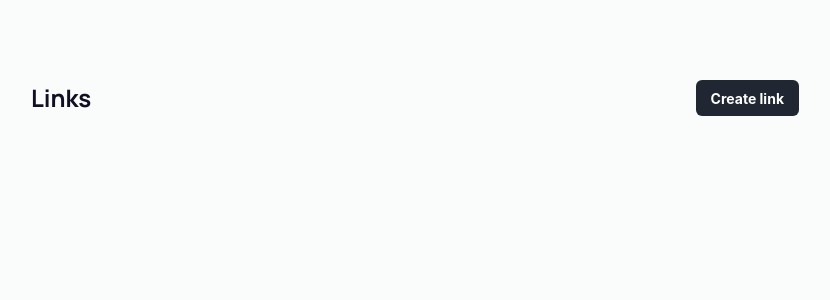
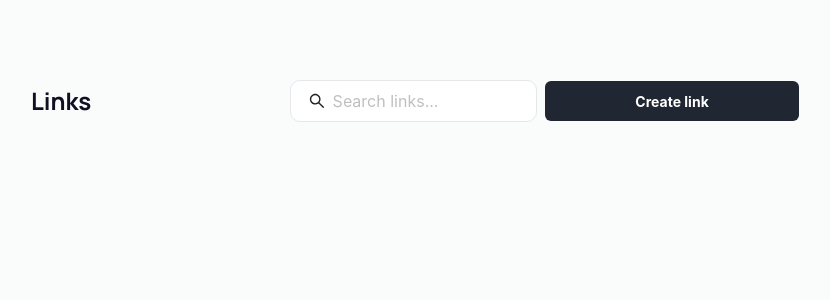
Before and after one commit to NwogeEberechi/snaplink, a React (Vite) app: page / in a window 1280 px wide. Shown: the top 300 px of the page, without its empty margins (225-1055 px from the left). Built offline with nearby package versions, Linux system fonts and the light colour scheme.

Commit message:
Feature: implement search functionality

```diff
--- a/src/assets/css/custom.css
+++ b/src/assets/css/custom.css
@@ -118,7 +118,7 @@ a {
     width: 100%;
     font-weight: 700;
     color: var(--rk-colorWhite);
-    height: 36px;
+    height: 40px;
     box-shadow: none;
 }
 
@@ -134,6 +134,15 @@ a {
     color: var(--rk-auth-label) !important;
 }
 
+.ant-input {
+    min-width: 350px;
+    padding: 0 0 0 4px !important;
+}
+
+.ant-input-prefix {
+    margin-left: 10px;
+}
+
 .primary_color_variant {
     background: var(--rk-primary);
 }
--- /dev/null
+++ b/src/components/SearchBar.tsx
@@ -0,0 +1,29 @@
+// src/components/SearchBar.tsx
+import React from "react";
+import { SearchOutlined } from "@ant-design/icons";
+import { Input } from "antd";
+import { useAppSelector, useAppDispatch } from "../hooks";
+import { setSearchTerm } from "../features/links/linksSlice";
+
+export const SearchBar = () => {
+  const dispatch = useAppDispatch();
+  const { searchTerm } = useAppSelector((state) => ({
+    searchTerm: state.links.searchTerm,
+  }));
+
+  const handleSearchChange = (e: React.ChangeEvent<HTMLInputElement>) => {
+    dispatch(setSearchTerm(e.target.value));
+  };
+
+  return (
+    <Input
+      size="large"
+      type="text"
+      placeholder="Search links..."
+      value={searchTerm}
+      onChange={handleSearchChange}
+      className="border p-2 rounded w-full"
+      prefix={<SearchOutlined />}
+    />
+  );
+};
--- a/src/components/links/LinkList.tsx
+++ b/src/components/links/LinkList.tsx
@@ -1,15 +1,26 @@
-import React from "react";
+import React, { useMemo } from "react";
 import { useAppSelector } from "../../hooks";
 import { LinkCard } from "./LinkCard";
 
 export const LinkList: React.FC = () => {
-  const { links } = useAppSelector((state) => ({
+  const { links, searchTerm } = useAppSelector((state) => ({
     links: state.links.links,
+    searchTerm: state.links.searchTerm,
   }));
+
+  const filteredLinks = useMemo(() => {
+    if (searchTerm?.length >= 3) {
+      return links.filter((link) =>
+        link.longUrl?.toLowerCase().includes(searchTerm?.toLowerCase())
+      );
+    }
+
+    return links;
+  }, [links, searchTerm]);
 
   return (
     <div className="space-y-4">
-      {links.map((link) => (
+      {filteredLinks.map((link) => (
         <LinkCard key={link.urlCode} link={link} />
       ))}
     </div>
--- a/src/features/links/linksSlice.ts
+++ b/src/features/links/linksSlice.ts
@@ -13,6 +13,7 @@ export interface Link {
 export interface LinksState {
   links: Link[];
   counter: number;
+  searchTerm: string;
 }
 
 const loadState = (): LinksState | undefined => {
@@ -39,6 +40,7 @@ const saveState = (state: LinksState) => {
 const initialState: LinksState = loadState() || {
   links: [],
   counter: 0,
+  searchTerm: "",
 };
 
 export const linksSlice = createSlice({
@@ -80,9 +82,12 @@ export const linksSlice = createSlice({
         saveState(state);
       }
     },
+    setSearchTerm: (state, action: PayloadAction<string>) => {
+      state.searchTerm = action.payload;
+    },
   },
 });
 
 const { actions, reducer } = linksSlice;
-export const { addLink, incrementClicks } = actions;
+export const { addLink, incrementClicks, setSearchTerm } = actions;
 export const linksReducer = reducer;
--- a/src/pages/HomePage.tsx
+++ b/src/pages/HomePage.tsx
@@ -1,5 +1,6 @@
 import React from "react";
 import { UrlForm } from "../components/UrlForm";
+import { SearchBar } from "../components/SearchBar";
 import { LinkList } from "../components/links/LinkList";
 
 export const HomePage: React.FC = () => {
@@ -9,7 +10,8 @@ export const HomePage: React.FC = () => {
         <div className="links_content">
           <div className="flex justify-between items-center">
             <div className="label">Links</div>
-            <div>
+            <div className="flex justify-end items-center gap-2">
+              <SearchBar />
               <UrlForm />
             </div>
           </div>
```
